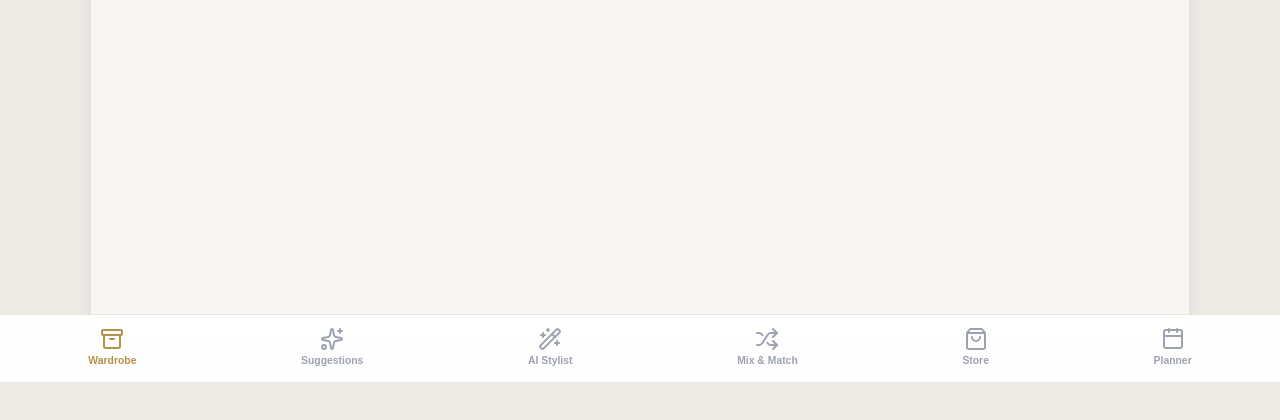
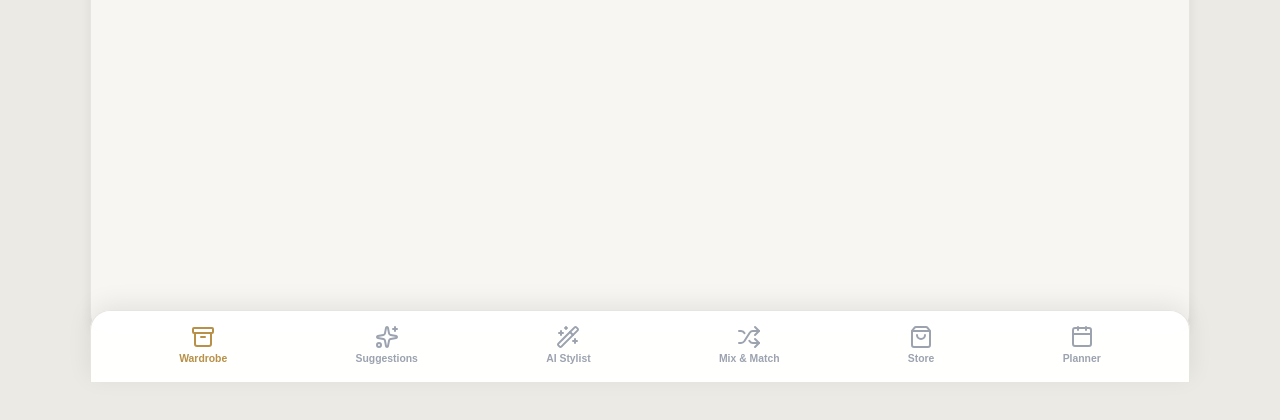
Before and after one commit to moaazahmed04/Revive-app, a plain HTML site: page static/index.html in a window 1280 px wide. Shown: the part 418-838 px from the top of the page. Before the commit the page ends 800 px from the top, so only its background shows below. Drawn offline with nearby package versions, Linux system fonts and the light colour scheme; no server answers; a web font is replaced by a local one.

Commit message:
Add files via upload

```diff
--- a/static/styles.css
+++ b/static/styles.css
@@ -270,6 +270,29 @@ body {
   flex-direction: column;
   min-height: 85vh;
   border: 1px solid var(--border-light);
+  position: relative;
+  margin-bottom: 60px;
+}
+
+.viewport-wrapper.web-layout .app-body {
+  padding-bottom: 120px;
+}
+
+.viewport-wrapper.web-layout .bottom-nav {
+  position: fixed;
+  bottom: 0;
+  left: 50%;
+  transform: translateX(-50%);
+  width: 100%;
+  max-width: 1100px;
+  background: rgba(255, 255, 255, 0.96);
+  backdrop-filter: blur(16px);
+  border: 1px solid var(--border-light);
+  border-bottom: none;
+  border-radius: var(--radius-lg) var(--radius-lg) 0 0;
+  box-shadow: 0 -6px 25px rgba(0, 0, 0, 0.08);
+  z-index: 1000;
+  padding: 10px 24px 14px;
 }
 
 /* ==========================================================================
```
